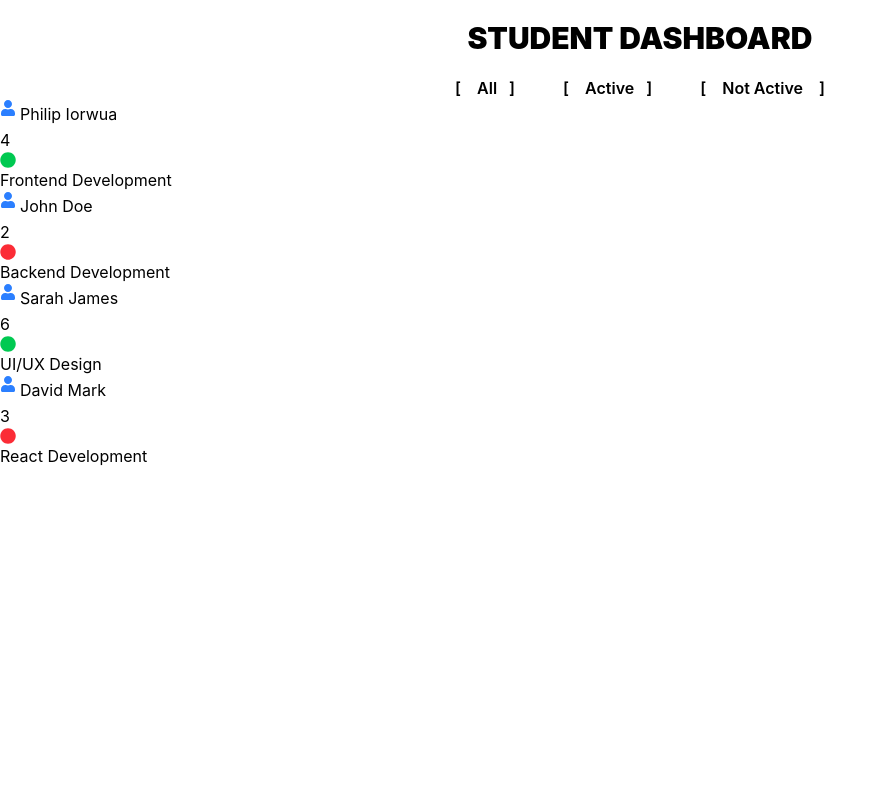
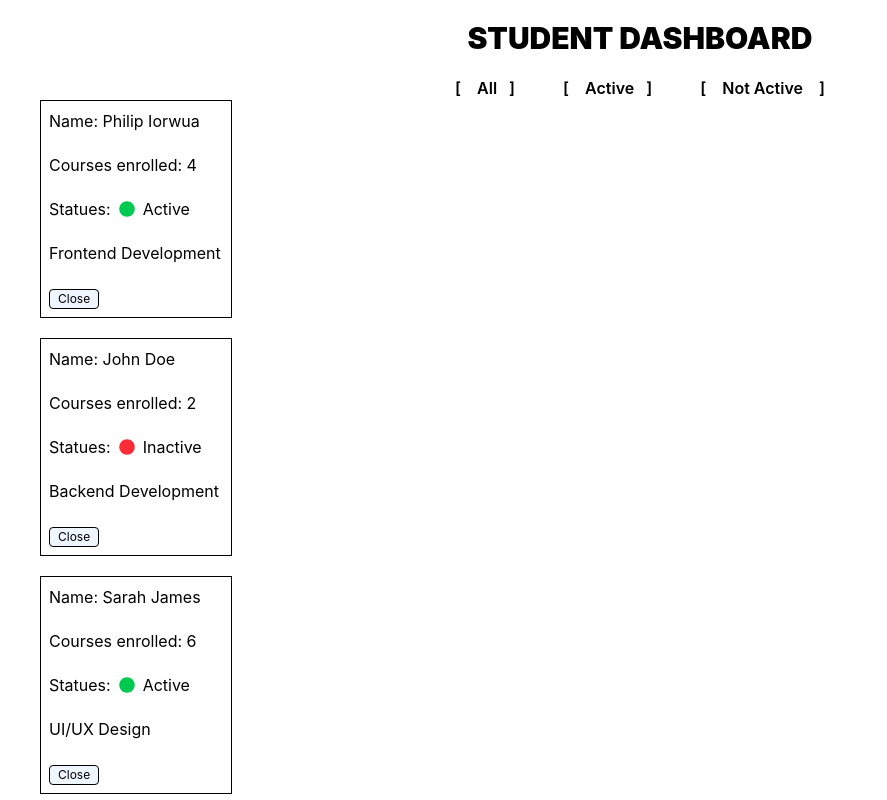
Before and after one commit to terhemeniorwua-png/-student-dashboard, a React (Vite) app: page / in a window 1280 px wide. Shown: the top 800 px of the page, without its empty margins (0-887 px from the left). Built offline with nearby package versions, Linux system fonts and the light colour scheme.

Commit message:
add the display card

```diff
--- a/src/App.jsx
+++ b/src/App.jsx
@@ -5,6 +5,7 @@ import CardStore from './components/StudentList'
 import Button from './components/Button'
 import Header from './components/Header'
 import ClassList from './components/StudentList'
+import StudentCard from './components/StudentCard'
 
 function App() {
   const [count, setCount] = useState(0);
@@ -47,6 +48,7 @@ function App() {
 
     <Header />
     <ClassList student={ students }/>
+    <StudentCard student={ students }/>
     </>
   )
 }
--- a/src/components/Button.jsx
+++ b/src/components/Button.jsx
@@ -1,10 +1,12 @@
 
 
-const Button = () => {
+const Button = ({value, functionality}) => {
     return (
 
         <>
-
+            <button onClick={(e)=>{functionality(e)}} className="border text-[12px] rounded-sm bg-blue-50 px-2">
+                {value}
+            </button>
         </>
      );
 }
--- a/src/components/Card.jsx
+++ b/src/components/Card.jsx
@@ -3,7 +3,7 @@
 const Card = ({children}) => {
     return (
         <>
-            <div className="border border-dotted p-2">
+            <div className=''>
                 {children}
             </div>
         </>
--- a/src/components/StudentCard.jsx
+++ b/src/components/StudentCard.jsx
@@ -1,9 +1,33 @@
-const Card = ( {button}) => {
+import { FaCircle, FaUser } from "react-icons/fa";
+import Button from "./Button";
+
+
+const StudentCard = (props) => {
+
     return (
         <>
+        {
+          props.student.map(student =>{
 
+
+
+                return(
+                    <div className="border w-[15%] p-2 space-y-5 mb-5 ml-10" key={student.id}>
+                     <div>
+                        <p>Name: {student.name}</p>
+                    </div>
+                    <p>Courses enrolled: {student.courses}</p>
+                    <p className="flex items-center gap-2">Statues: <FaCircle className={student.active === true? 'text-green-500 Active' : 'text-red-500'}/> {student.active === true? ' Active' : 'Inactive'}</p>
+                    <p>{student.course}</p>
+
+                    <Button value='Close' functionality={(e)=>{handleClose(e)}}/>
+                    </div>
+
+                )
+            })
+           }
         </>
      );
 }
 
-export default Card;
+export default StudentCard;
--- a/src/components/StudentList.jsx
+++ b/src/components/StudentList.jsx
@@ -1,21 +1,43 @@
 import { FaCircle, FaUser } from "react-icons/fa";
 import { FaPlaneCircleCheck, FaPlaneCircleExclamation } from "react-icons/fa6";
+import Button from "./Button";
+import { useState } from "react";
 
 
 const ClassList = (props) => {
+
+    const [show, setShow] = useState(false)
+
+     const handleClicked = e =>{
+                    let clicked = e.target
+                    console.log('clicked', clicked)
+                }
+
+                const handleClose = e =>{
+                    let clicked = e.target
+                    console.log('clicked', clicked)
+                }
+if(show){
+
     return (
         <>
            {
             props.student.map(student =>{
+
+
+
                 return(
-                    <div>
-                     <div className="flex items-center gap-1 space-y-3">
-                            <FaUser  className="text-blue-500"/>
-                            <p>{student.name}</p>
-                                </div>
-                                <p>{student.courses}</p>
-                                <p><FaCircle className={student.active === true? 'text-green-500' : 'text-red-500'}/> {student.active}</p>
-                                <p>{student.course}</p></div>
+                    <div className="border w-[15%] p-2 space-y-5 mb-5 ml-10" key={student.id}>
+                     <div className="flex items-center gap-1 ">
+                        <p>{student.name}</p>
+                    </div>
+                    <p>Courses: {student.courses}</p>
+                    <p className="flex items-center gap-2">Statues: <FaCircle className={student.active === true? 'text-green-500 Active' : 'text-red-500'}/> {student.active === true? ' Active' : 'Inactive'}</p>
+                    <p>{student.course}</p>
+
+                    <Button value='View Details' functionality={(e)=>{handleClicked(e)}}/>
+                    </div>
+
                 )
             })
            }
@@ -23,4 +45,10 @@ const ClassList = (props) => {
      );
 }
 
+
+else{
+
+}
+}
+
 export default ClassList;
```
